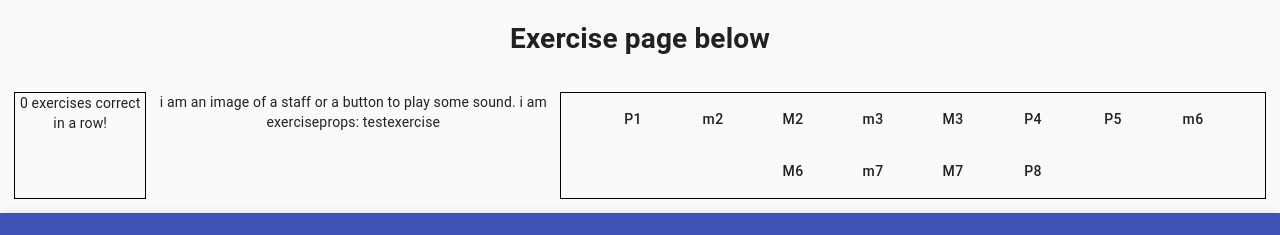
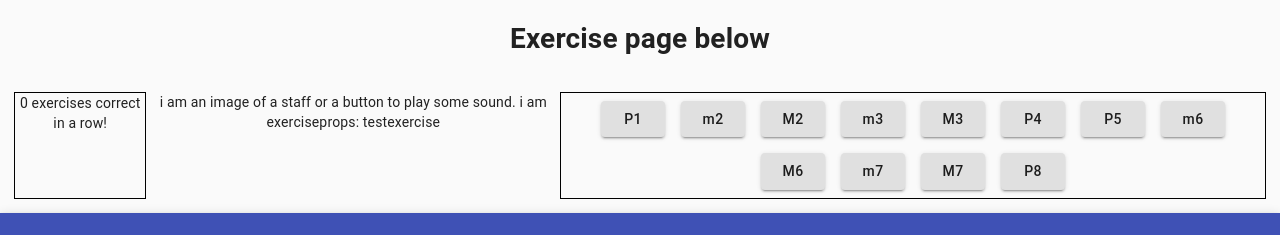
Before and after one commit to BCerki/sight-singing, a React (Create React App) app: page / in a window 1280 px wide. Shown: the top 235 px of the page. Built offline with nearby package versions, Linux system fonts and the light colour scheme.

Commit message:
restyle interval buttons

```diff
--- a/src/Components/IntervalButtonGroup.tsx
+++ b/src/Components/IntervalButtonGroup.tsx
@@ -33,7 +33,7 @@ const IntervalButtonGroup: React.FC<IntervalButtonGroupProps> = ({
     "P8",
   ]; //should we do diminished and augmented too? Doesn't matter for aural, but could for visual
   const intervalButtons = intervalArray.map((interval) => (
-    <Button key={interval} onClick={checkAnswer}>
+    <Button variant="contained" key={interval} onClick={checkAnswer}>
       {interval}
     </Button>
   ));
```
